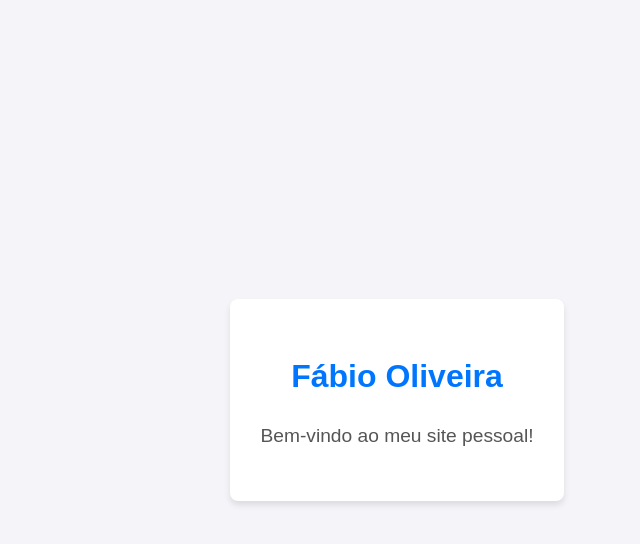
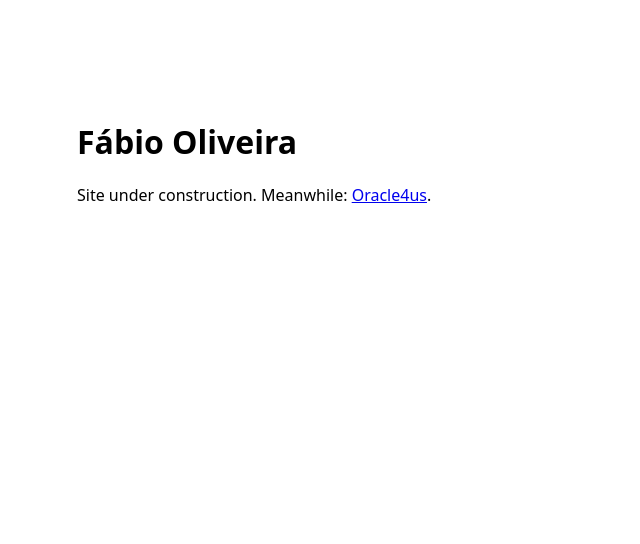
Before and after one commit to oliveirafv/fabiooliveira, a plain HTML site: page index.html in a window 1280 px wide. Shown: the whole page, without its empty margins (243-883 px from the left). Drawn offline with Linux system fonts and the light colour scheme.

Commit message:
Refactor index.html for language and layout changes
Updated HTML structure and styling for the personal website.

```diff
--- a/index.html
+++ b/index.html
@@ -1,45 +1,13 @@
-<!DOCTYPE html>
-<html lang="pt-BR">
+<!doctype html>
+<html lang="en">
 <head>
-    <meta charset="UTF-8">
-    <meta name="viewport" content="width=device-width, initial-scale=1.0">
-    <title>Portfólio de Fábio Oliveira</title>
-    <style>
-        body {
-            font-family: Arial, sans-serif;
-            line-height: 1.6;
-            margin: 0;
-            padding: 0;
-            background-color: #f4f4f9;
-            color: #333;
-            display: flex;
-            justify-content: center;
-            align-items: center;
-            height: 100vh;
-        }
-        .container {
-            text-align: center;
-            background: #fff;
-            padding: 30px;
-            border-radius: 8px;
-            box-shadow: 0 4px 6px rgba(0, 0, 0, 0.1);
-        }
-        h1 {
-            color: #0076ff;
-            margin-bottom: 10px;
-        }
-        p {
-            font-size: 1.2rem;
-            color: #555;
-        }
-    </style>
+  <meta charset="utf-8">
+  <meta name="viewport" content="width=device-width, initial-scale=1">
+  <meta name="robots" content="noindex">
+  <title>Fábio Oliveira</title>
 </head>
-<body>
-
-    <div class="container">
-        <h1>Fábio Oliveira</h1>
-        <p>Bem-vindo ao meu site pessoal!</p>
-    </div>
-
+<body style="font-family:system-ui,sans-serif;max-width:640px;margin:15vh auto;padding:0 16px">
+  <h1>Fábio Oliveira</h1>
+  <p>Site under construction. Meanwhile: <a href="https://oracle4us.wordpress.com">Oracle4us</a>.</p>
 </body>
 </html>
```
